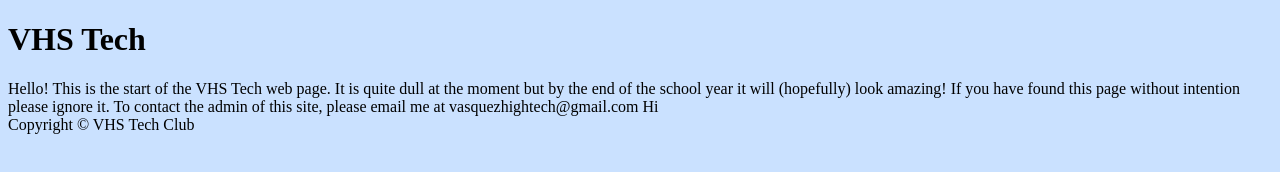
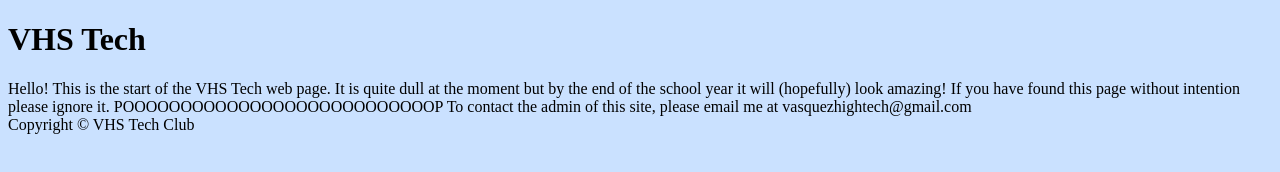
Before and after one commit to lionkovu/vhstech.github.io, a plain HTML site: page index.html in a window 1280 px wide. Drawn offline with Linux system fonts and the light colour scheme.

Commit message:
Update index.html
hello

```diff
--- a/index.html
+++ b/index.html
@@ -14,9 +14,9 @@
    <p1>
     Hello! This is the start of the VHS Tech web page. It is quite dull at the moment but by the end of the school year it will (hopefully) look amazing!
 
-    If you have found this page without intention please ignore it.
+    If you have found this page without intention please ignore it. POOOOOOOOOOOOOOOOOOOOOOOOOOOP
 
-    To contact the admin of this site, please email me at vasquezhightech@gmail.com Hi
+    To contact the admin of this site, please email me at vasquezhightech@gmail.com
    </p1>
   </div>
   <div id="footer">
```
